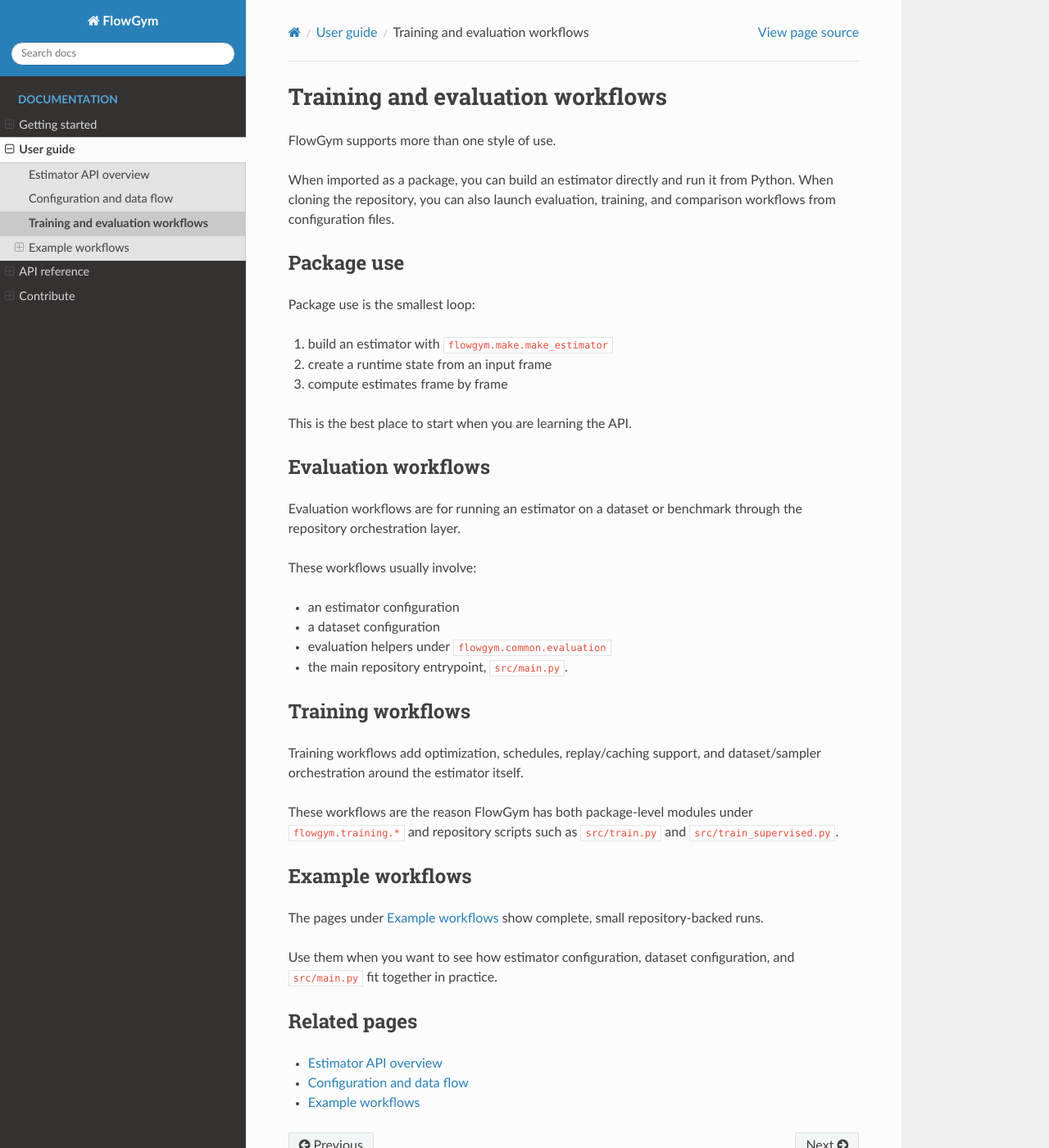
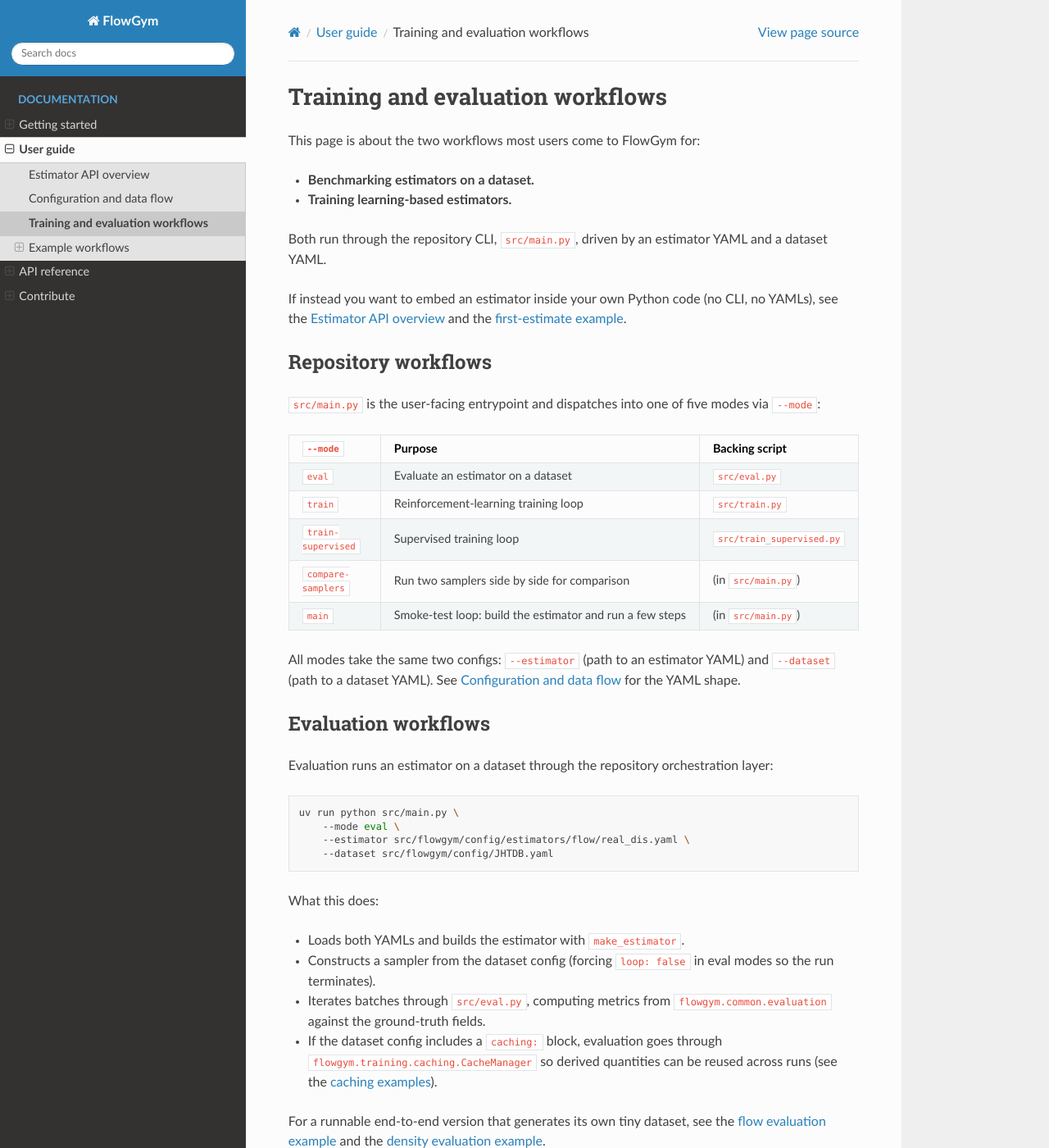
Before and after one commit to antonioterpin/flowgym, a Sphinx documentation site: the page built from docs/user-guide/training-and-evaluation.md, in a window 1280 px wide and 1400 px high. Shown: the whole window at 82% size. Built offline with Sphinx 7.4.7 and the Read the Docs theme 3.1.0, drawn with Linux system fonts in a browser that asks for light colours; some of the changed text lies outside the part shown.

Commit message:
docs(user-guide): expand training-and-evaluation with CLI commands
Replace the page-of-pointers with concrete content:

- Open with two parallel bullets — "Benchmarking estimators on a
  dataset" and "Training learning-based estimators" — naming the two
  workflows users actually come for, instead of the ambiguous "two
  paths" framing.
- Add a Repository workflows section with a 5-row table mapping every
  --mode choice (eval, train, train-supervised, compare-samplers,
  main) to its purpose and backing script.
- Replace the Evaluation/Training subsections with real
  `uv run python src/main.py --mode ...` invocations and a short list
  of what each mode actually does (sampler construction,
  flowgym.common.evaluation metrics, CacheManager wiring).
- Document the validation: { dataset, interval, num_batches } block
  parsed by src/main.py for periodic eval during training.
- Add a What's in flowgym.training section listing all seven
  submodules with one sentence each, naming the config keys each
  binds to (optimizer_config, replay_buffer_config, the dataset
  caching block, etc.).

````diff
--- a/docs/user-guide/training-and-evaluation.md
+++ b/docs/user-guide/training-and-evaluation.md
@@ -1,49 +1,126 @@
 # Training and evaluation workflows
 
-FlowGym supports more than one style of use.
+This page is about the two workflows most users come to FlowGym for:
 
-When imported as a package, you can build an estimator directly and run it from
-Python. When cloning the repository, you can also launch evaluation, training,
-and comparison workflows from configuration files.
+- **Benchmarking estimators on a dataset.**
+- **Training learning-based estimators.**
 
-## Package use
+Both run through the repository CLI, `src/main.py`, driven by an
+estimator YAML and a dataset YAML.
 
-Package use is the smallest loop:
+If instead you want to embed an estimator inside your own Python code
+(no CLI, no YAMLs), see the
+[Estimator API overview](estimator-api.md) and the
+[first-estimate example](../examples/first-estimate.md).
 
-1. build an estimator with `flowgym.make.make_estimator`
-2. create a runtime state from an input frame
-3. compute estimates frame by frame
+## Repository workflows
 
-This is the best place to start when you are learning the API.
+`src/main.py` is the user-facing entrypoint and dispatches into one of
+five modes via `--mode`:
+
+| `--mode`           | Purpose                                                   | Backing script              |
+|--------------------|-----------------------------------------------------------|-----------------------------|
+| `eval`             | Evaluate an estimator on a dataset                        | `src/eval.py`               |
+| `train`            | Reinforcement-learning training loop                      | `src/train.py`              |
+| `train-supervised` | Supervised training loop                                  | `src/train_supervised.py`   |
+| `compare-samplers` | Run two samplers side by side for comparison              | (in `src/main.py`)          |
+| `main`             | Smoke-test loop: build the estimator and run a few steps  | (in `src/main.py`)          |
+
+All modes take the same two configs: `--estimator` (path to an estimator
+YAML) and `--dataset` (path to a dataset YAML). See
+[Configuration and data flow](configuration-and-data.md) for the YAML
+shape.
 
 ## Evaluation workflows
 
-Evaluation workflows are for running an estimator on a dataset or benchmark
-through the repository orchestration layer.
+Evaluation runs an estimator on a dataset through the repository
+orchestration layer:
 
-These workflows usually involve:
+```bash
+uv run python src/main.py \
+    --mode eval \
+    --estimator src/flowgym/config/estimators/flow/real_dis.yaml \
+    --dataset src/flowgym/config/JHTDB.yaml
+```
 
-- an estimator configuration
-- a dataset configuration
-- evaluation helpers under `flowgym.common.evaluation`
-- the main repository entrypoint, `src/main.py`.
+What this does:
+
+- Loads both YAMLs and builds the estimator with `make_estimator`.
+- Constructs a sampler from the dataset config (forcing `loop: false` in
+  eval modes so the run terminates).
+- Iterates batches through `src/eval.py`, computing metrics from
+  `flowgym.common.evaluation` against the ground-truth fields.
+- If the dataset config includes a `caching:` block, evaluation goes
+  through `flowgym.training.caching.CacheManager` so derived quantities
+  can be reused across runs (see the
+  [caching examples](../examples/caching.md)).
+
+For a runnable end-to-end version that generates its own tiny dataset,
+see the [flow evaluation example](../examples/flow-eval.md) and the
+[density evaluation example](../examples/density-eval.md).
 
 ## Training workflows
 
-Training workflows add optimization, schedules, replay/caching support, and
-dataset/sampler orchestration around the estimator itself.
+Training adds optimization, replay, and (optionally) periodic validation
+on top of the same estimator/dataset config split:
 
-These workflows are the reason FlowGym has both package-level modules under
-`flowgym.training.*` and repository scripts such as `src/train.py` and
-`src/train_supervised.py`.
+```bash
+uv run python src/main.py \
+    --mode train-supervised \
+    --estimator src/flowgym/config/estimators/flow/real_dis.yaml \
+    --dataset src/flowgym/config/JHTDB.yaml
+```
 
-## Example workflows
+Two training entry points exist:
 
-The pages under [Example workflows](../examples/index.md) show complete,
-small repository-backed runs.
+- `--mode train-supervised` runs the supervised loop in
+  `src/train_supervised.py`.
+- `--mode train` runs the reinforcement-learning loop in `src/train.py`.
 
-Use them when you want to see how estimator configuration, dataset
-configuration, and `src/main.py` fit together in practice.
+Both consume the same `optimizer_config` and (for RL/replay)
+`replay_buffer_config` keys inside the estimator's `config:` block.
+Checkpoints are written under the run's `out_dir`. See the
+[supervised training example](../examples/supervised-training.md) for a
+small end-to-end run with validation and checkpoints.
+
+### Periodic validation during training
+
+Add a `validation:` sub-dict to the dataset config to run periodic
+evaluation during training:
+
+```yaml
+validation:
+    dataset: path/to/val_dataset.yaml   # or an inline dict
+    interval: 1                         # validate every N batches
+    num_batches: 1                      # batches per validation pass
+```
+
+`src/main.py` parses this block, loads the validation dataset, and
+hands it to the training loop, which calls into `src/eval.py` on the
+configured cadence.
+
+## What's in `flowgym.training`
+
+The training-side helpers that the workflows above pull on:
+
+- `flowgym.training.optimizer` — builds Optax transformations from
+  `optimizer_config` (e.g. `{"name": "adam", "learning_rate": 1e-3}`).
+- `flowgym.training.schedules` — learning-rate schedule builders used
+  by `optimizer.py`.
+- `flowgym.training.losses` — loss builders selected via the estimator
+  config (e.g. supervised flow loss, RL reward terms).
+- `flowgym.training.replay` — replay buffer used by RL training,
+  configured under `replay_buffer_config`.
+- `flowgym.training.caching` — `CacheManager` wired by the dataset
+  `caching:` block; used in eval and (optionally) in training to skip
+  recomputing expensive derived quantities.
+- `flowgym.training.target_transforms` — transforms applied to
+  ground-truth targets before loss computation.
+- `flowgym.training.exploration` — exploration policies used by the RL
+  loop.
+
+For exact signatures, see the
+[training and optimization API reference](../api/optimization.md).
 
 ## Related pages
 
````
